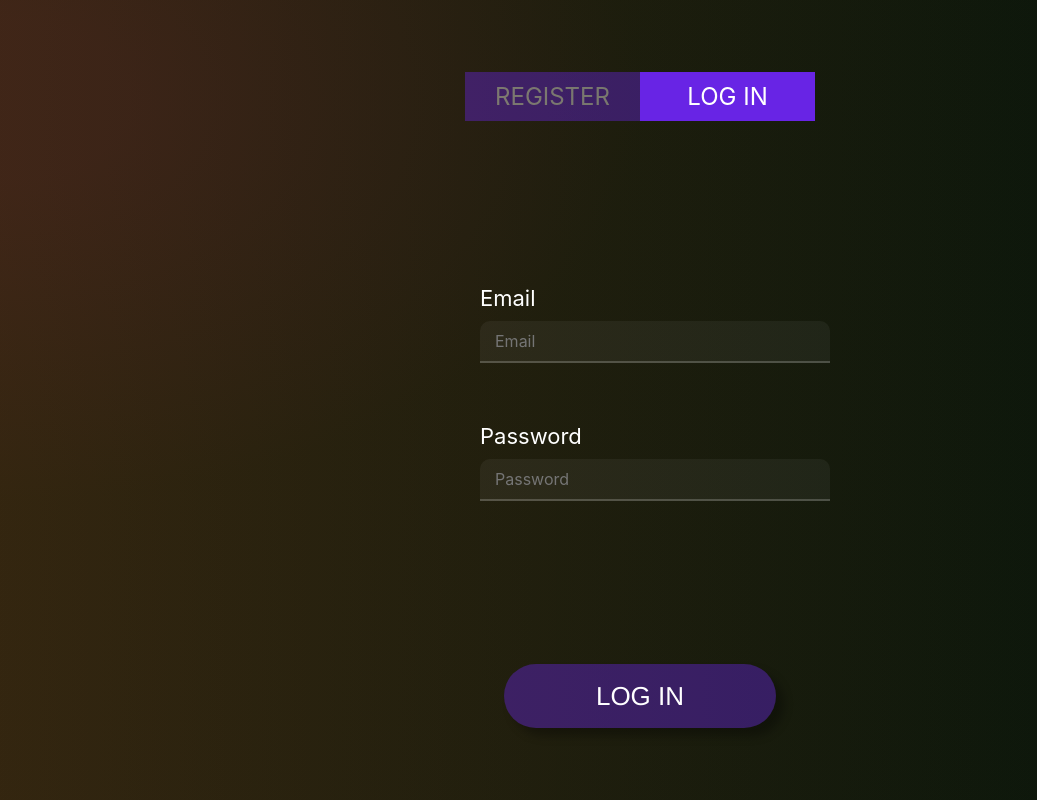
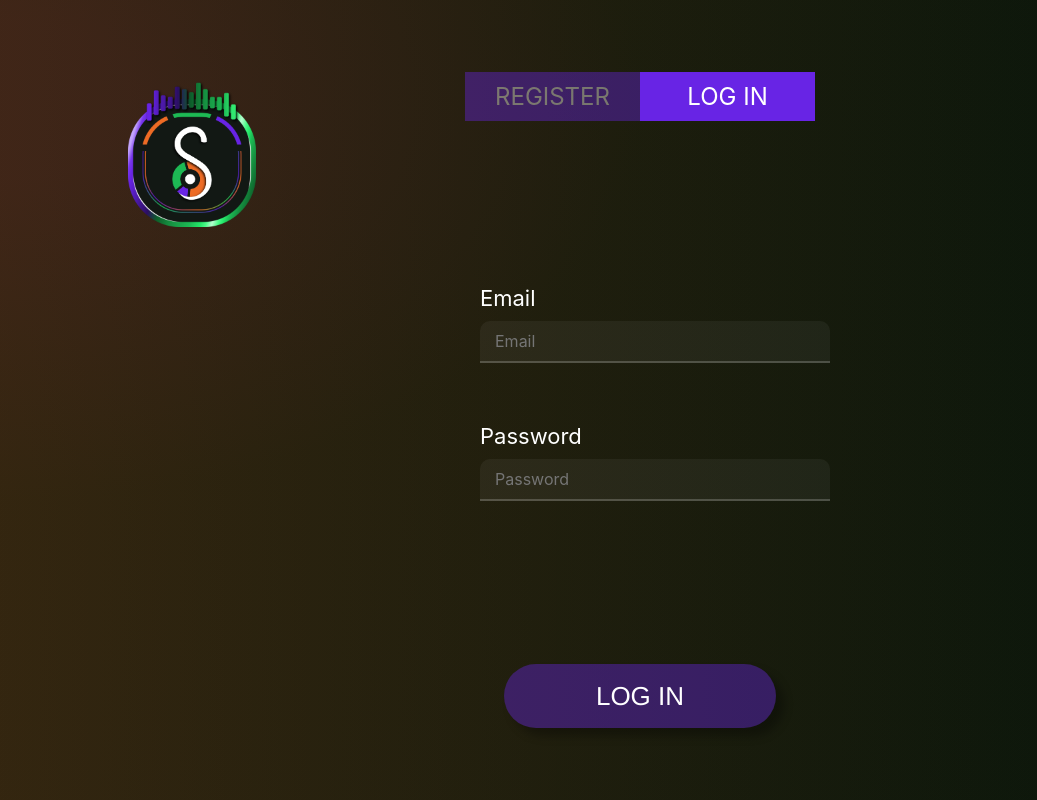
Before and after one commit to SE-TINF22B6/Statify, a React (Create React App) app in the folder web_app/: page /login in a window 1280 px wide. Shown: the whole page, without its empty margins (0-1037 px from the left). Built offline with nearby package versions, Linux system fonts and the light colour scheme.

Commit message:
Login/Register Page: Add Logo

```diff
--- a/web_app/src/css/login-register-page.css
+++ b/web_app/src/css/login-register-page.css
@@ -30,3 +30,14 @@
 .login-register-page .content .inputs .text-input{
     margin: 30px;
 }
+
+.login-register-page .logo{
+    height: auto;
+    width: 10%;
+    max-height: 250px;
+    max-width: fit-content;
+    position: fixed;
+    left: 10vw;
+    top: 10vh;
+    cursor: pointer;
+}
--- a/web_app/src/pages/LoginRegisterPage.jsx
+++ b/web_app/src/pages/LoginRegisterPage.jsx
@@ -3,11 +3,15 @@ import ToggleButton from "../components/toggleButton";
 import TextInput from "../components/textInput";
 import {useState} from "react";
 import Button from "../components/button";
+import logo from "../images/StatifyLogo.png";
+import {useNavigate} from "react-router-dom";
 export default function LoginRegisterPage({initialState}) {
     const [state, setState] = useState(initialState)
+    const navigate = useNavigate();
 
     return(
         <div className="login-register-page">
+            <img className={"logo"} src={logo} alt={"Statify Logo"} onClick={() => navigate("/")}/>
             <div className="content">
                 <ToggleButton choices={["Register", "Log in"]} color={"purple"} selected={state} setSelected={setState} buttonWidth={350} textSize={24}/>
                 <div className="inputs">
```
